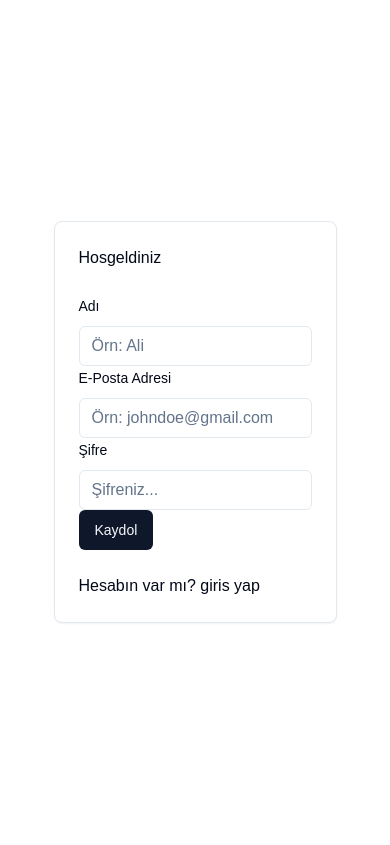
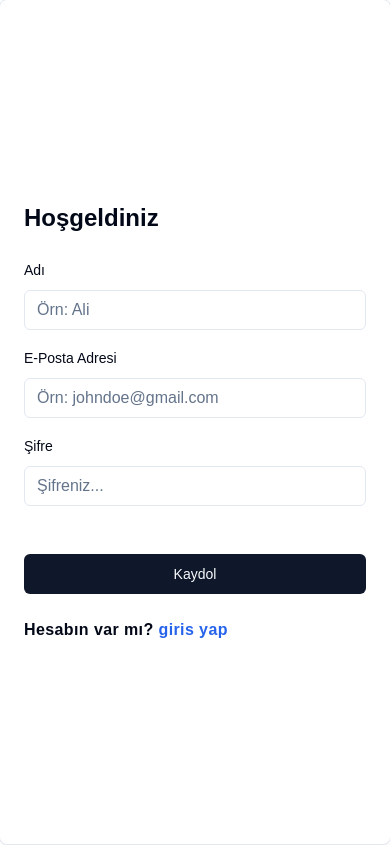
Before and after one commit to muhammedkucukaslan/ahenk, a Next.js app: page /signup in a window 390 px wide. Built offline with nearby package versions, Linux system fonts and the light colour scheme; no server answers.

Commit message:
style: refactor signup page for phone layot

```diff
--- a/src/app/(auth)/signup/page.tsx
+++ b/src/app/(auth)/signup/page.tsx
@@ -6,14 +6,17 @@ import React from "react";
 
 const SignupPage = () => {
   return (
-    <div>
-      <CardHeader>Hosgeldiniz</CardHeader>
+    <div className={"flex flex-col w-screen h-screen  justify-center "}>
+      <CardHeader className={"text-2xl font-semibold"}>Hoşgeldiniz</CardHeader>
       <CardContent>
         <SignupFrom />
       </CardContent>
       <CardFooter>
-        <p>
-          Hesabın var mı? <a href="/login">giris yap</a>
+        <p className={"font-semibold tracking-wide "}>
+          Hesabın var mı?{" "}
+          <a href="/login" className={"text-blue-600"}>
+            giris yap
+          </a>
         </p>
       </CardFooter>
     </div>
--- a/src/features/auth/forms/Signup-from.tsx
+++ b/src/features/auth/forms/Signup-from.tsx
@@ -59,7 +59,10 @@ const SignupForm = () => {
   return (
     <div>
       <Form {...form}>
-        <form onSubmit={form.handleSubmit(onSubmit)}>
+        <form
+          onSubmit={form.handleSubmit(onSubmit)}
+          className={"flex flex-col gap-4 w-[100%] font-medium "}
+        >
           <DynamicFormField
             fieldType={FormFieldType.INPUT}
             control={form.control}
@@ -81,7 +84,10 @@ const SignupForm = () => {
             label="Şifre"
             placeholder="Şifreniz..."
           />
-          <SubmitButton loading={form.formState.isSubmitting}>
+          <SubmitButton
+            loading={form.formState.isSubmitting}
+            className={"mt-8"}
+          >
             Kaydol
           </SubmitButton>
         </form>
```
